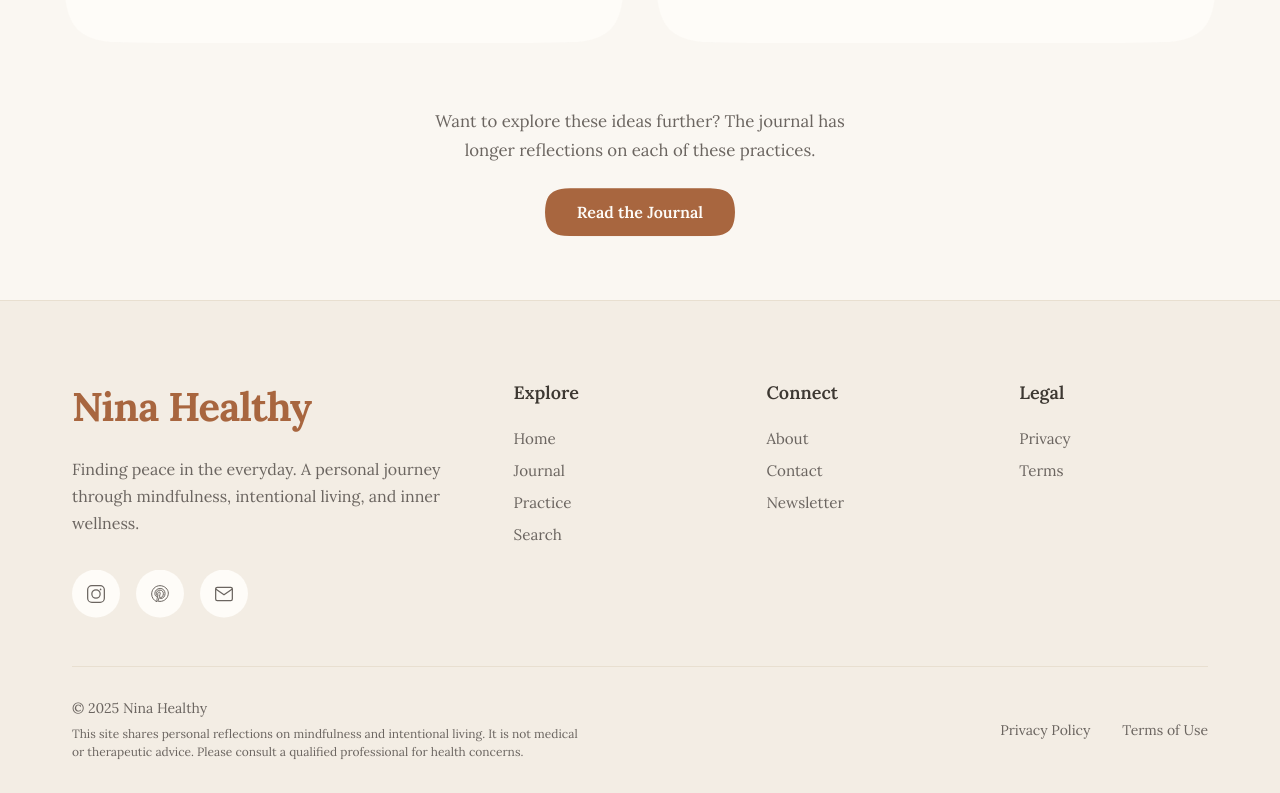
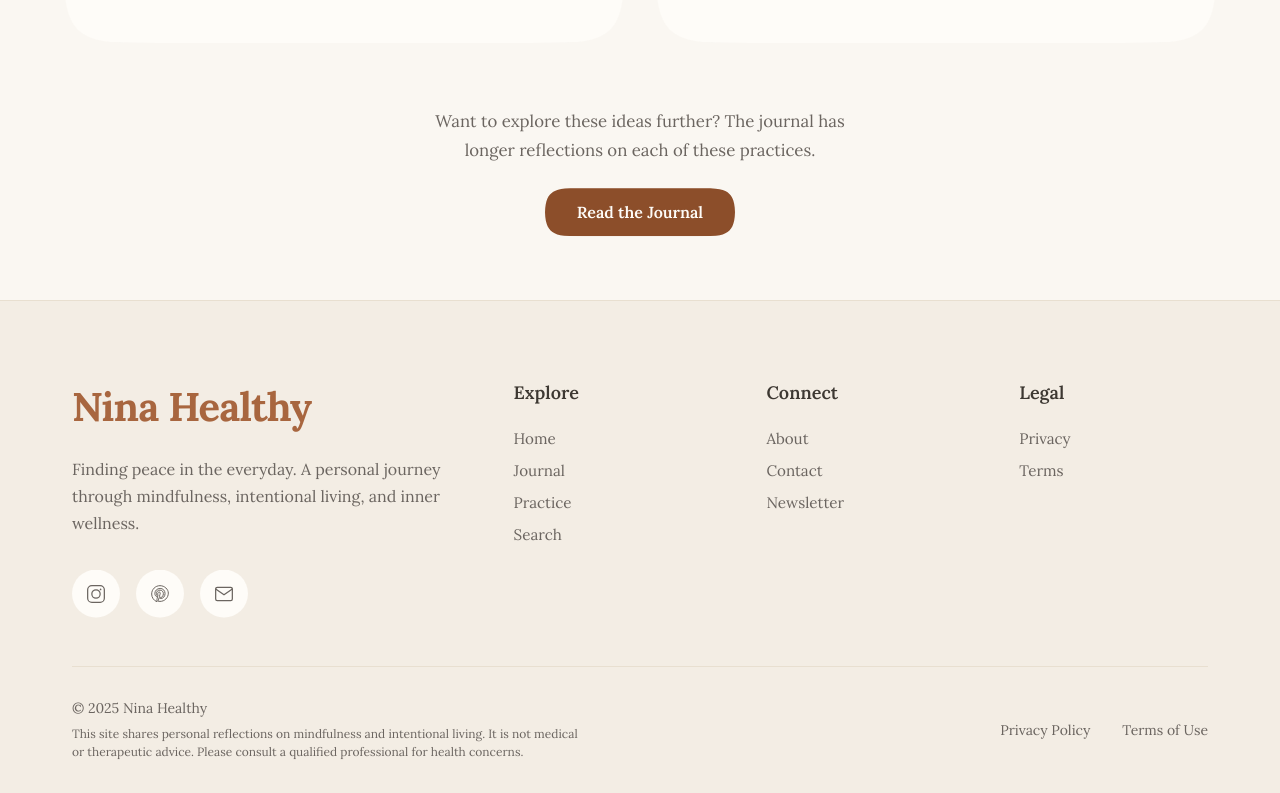
Before and after one commit to Ninahealthy/Nina, a Next.js app: page /practice in a window 1280 px wide. Shown: the part 3697-4490 px from the top of the page. Built offline with nearby package versions, Linux system fonts and the light colour scheme; a web font is replaced by a local one.

Commit message:
070620261143

```diff
--- a/components/Button/Button.module.css
+++ b/components/Button/Button.module.css
@@ -13,14 +13,14 @@
 }
 
 .primary {
-  background: #A8663F;
+  background: #8C4E2A;
   color: var(--color-warmwhite);
-  box-shadow: 0 4px 12px rgba(168, 102, 63, 0.25);
+  box-shadow: 0 4px 12px rgba(140, 78, 42, 0.25);
 }
 
 .primary:hover {
   transform: translateY(-2px);
-  box-shadow: 0 8px 20px rgba(168, 102, 63, 0.35);
+  box-shadow: 0 8px 20px rgba(140, 78, 42, 0.35);
   background: var(--color-olive);
 }
 
```
